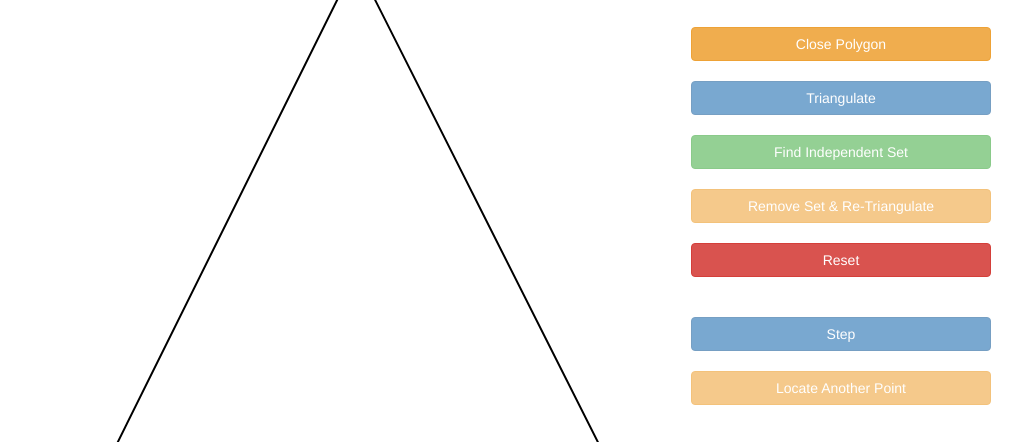
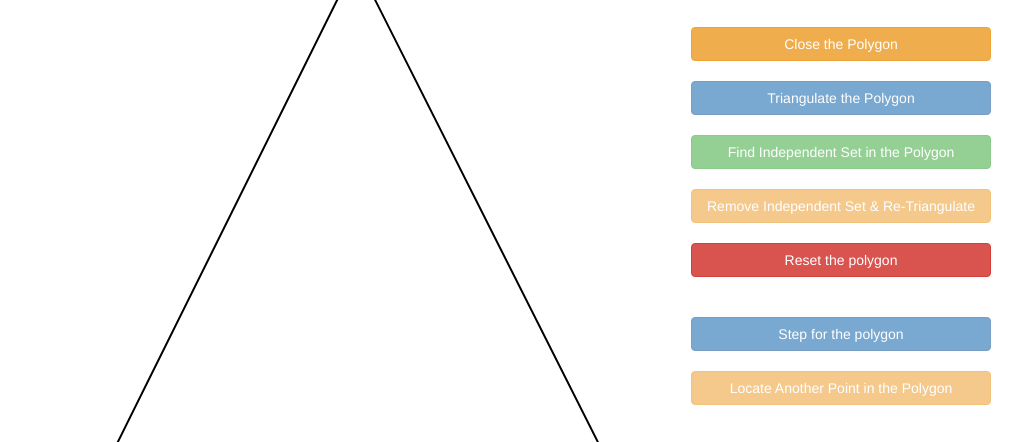
Before and after one commit to CSC240-RasikhKhan/CSE355PL, a website: page index.html in a window 1280 px wide. Shown: the part 63-505 px from the top of the page, without its empty margins (129-1151 px from the left). Drawn offline with nearby package versions, Linux system fonts and the light colour scheme.

Commit message:
Update index.html

```diff
--- a/index.html
+++ b/index.html
@@ -36,14 +36,13 @@
                 </div>
                 <div id="controls">
                     <h1>Controls:</h2><br>
-                    <button class="btn btn-warning" id="closePolygon">Close Polygon</button><br>
-                    <button class="btn btn-primary" id="triangulate">Triangulate</button><br>
-                    <button class="btn btn-success" id="findIndependentSet">Find Independent Set</button><br>
-                    <button class="btn btn-warning" id="remove">Remove Set & Re-Triangulate</button><br>
-                    <button class="btn btn-danger" id="reset">Reset</button><br><br>
-
-                    <button class="btn btn-primary" id="step">Step</button><br>
-                    <button class="btn btn-warning" id="locateAnother">Locate Another Point</button><br>
+                    <button class="btn btn-warning" id="closePolygon">Close the Polygon</button><br>
+                    <button class="btn btn-primary" id="triangulate">Triangulate the Polygon</button><br>
+                    <button class="btn btn-success" id="findIndependentSet">Find Independent Set in the Polygon</button><br>
+                    <button class="btn btn-warning" id="remove">Remove Independent Set & Re-Triangulate</button><br>
+                    <button class="btn btn-danger" id="reset">Reset the polygon</button><br><br>
+                    <button class="btn btn-primary" id="step">Step for the polygon</button><br>
+                    <button class="btn btn-warning" id="locateAnother">Locate Another Point in the Polygon</button><br>
 
                     <h1>Console:</h1>
                     <p id="console"></p>
```
